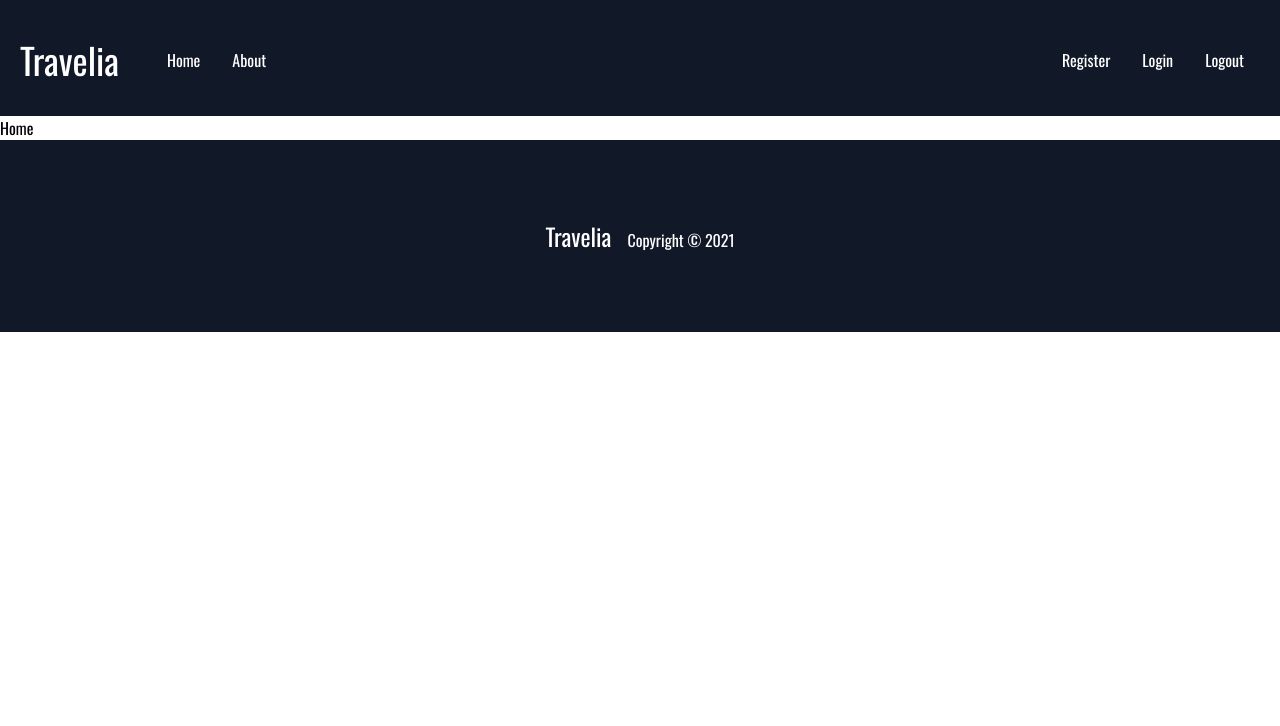
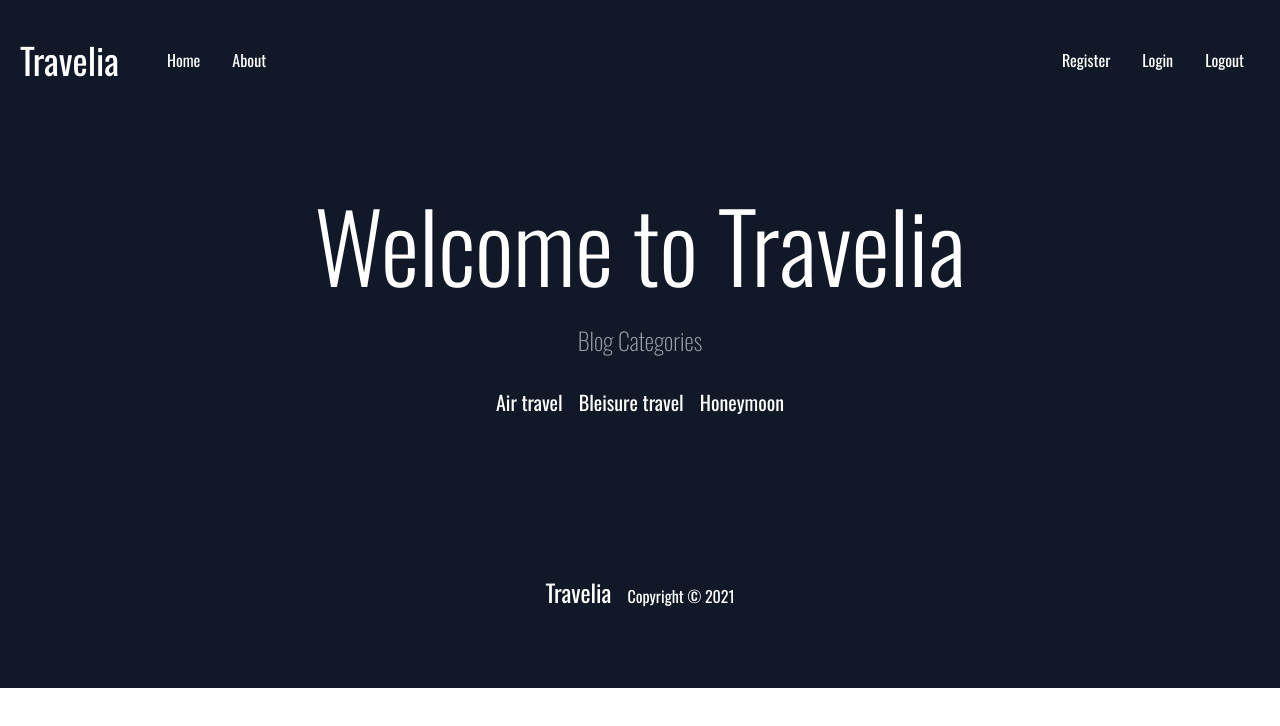
Before and after one commit to AbderrahmaneFadili/travelia-blog, a React (Create React App) app: page / in a window 1280 px wide. Shown: the top 726 px of the page. Built offline with nearby package versions, Linux system fonts and the light colour scheme.

Commit message:
Title Wrapper Component

```diff
--- /dev/null
+++ b/src/components/TitleWrapper/TitleWrapper.js
@@ -0,0 +1,11 @@
+import React from "react";
+
+const TitleWrapper = ({ children }) => {
+  return (
+    <header className="bg-gray-900 flex flex-col items-center justify-center text-white py-20 px-16">
+      <div className="max-w-screen-md">{children}</div>
+    </header>
+  );
+};
+
+export default TitleWrapper;
--- a/src/pages/Home.js
+++ b/src/pages/Home.js
@@ -1,11 +1,51 @@
 import React, { Component } from "react";
+import TitleWrapper from "../components/TitleWrapper/TitleWrapper";
 
 class Home extends Component {
+  constructor(props) {
+    super(props);
+    this.state = {
+      categories: [
+        {
+          id: 1,
+          title: "Air travel",
+        },
+        {
+          id: 2,
+          title: "Bleisure travel",
+        },
+        {
+          id: 3,
+          title: "Honeymoon",
+        },
+      ],
+    };
+  }
+
   render() {
+    const { categories } = this.state;
     return (
-      <div>
-        <h1>Home</h1>
-      </div>
+      <>
+        {/* Title Wrapper */}
+        <TitleWrapper>
+          <h1 className="text-8xl text-center font-light">
+            Welcome to Travelia
+          </h1>
+
+          <h3 className="font-extralight text-2xl text-gray-400 my-8 text-center">
+            Blog Categories
+          </h3>
+          <ul className="flex w-72 justify-between mx-auto">
+            {categories.map((c) => (
+              <li key={c.id}>
+                <button className="cursor-pointer text-xl">{c.title}</button>
+              </li>
+            ))}
+          </ul>
+        </TitleWrapper>
+        {/* Search */}
+        {/* Blog Posts  */}
+      </>
     );
   }
 }
```
